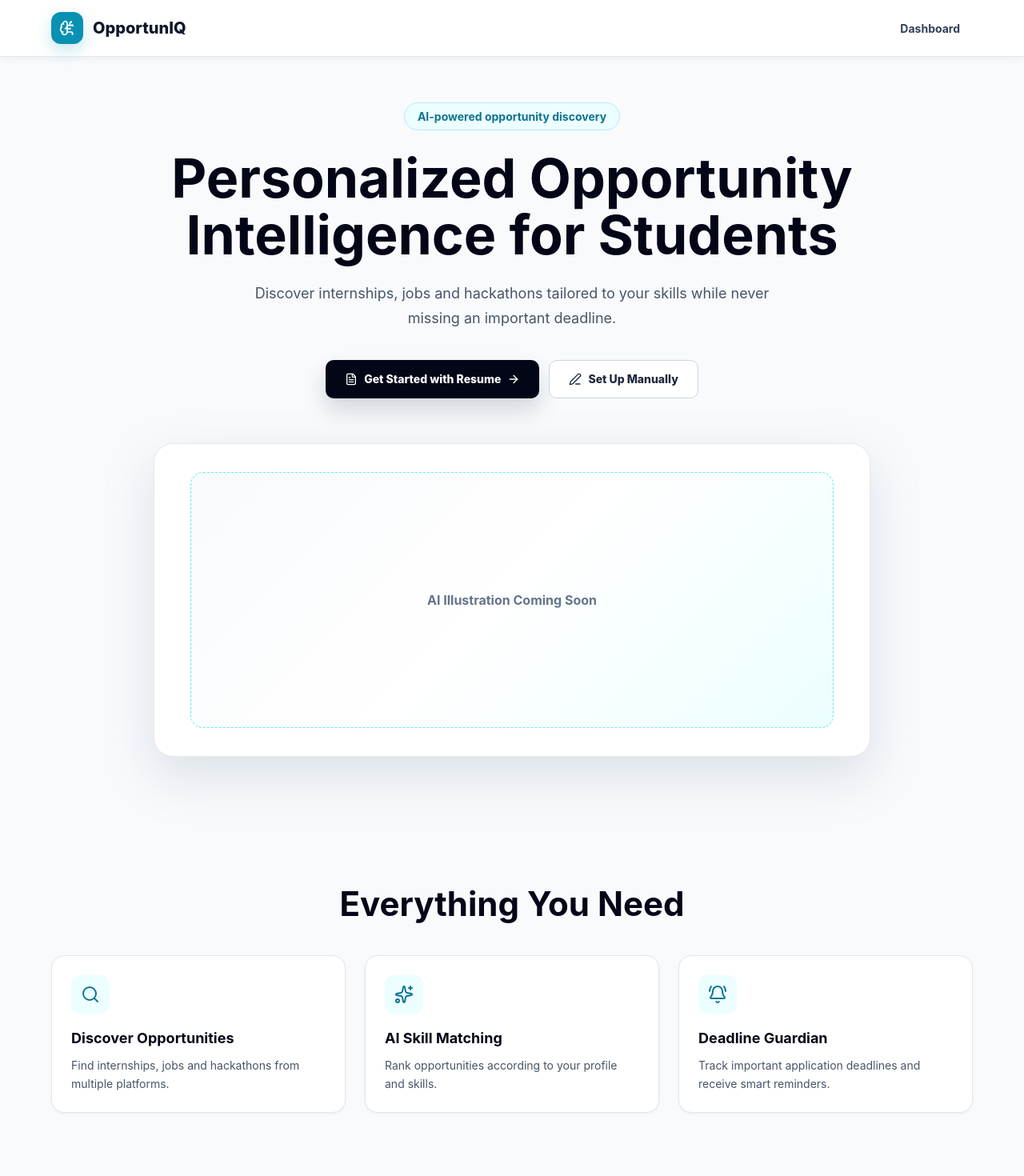
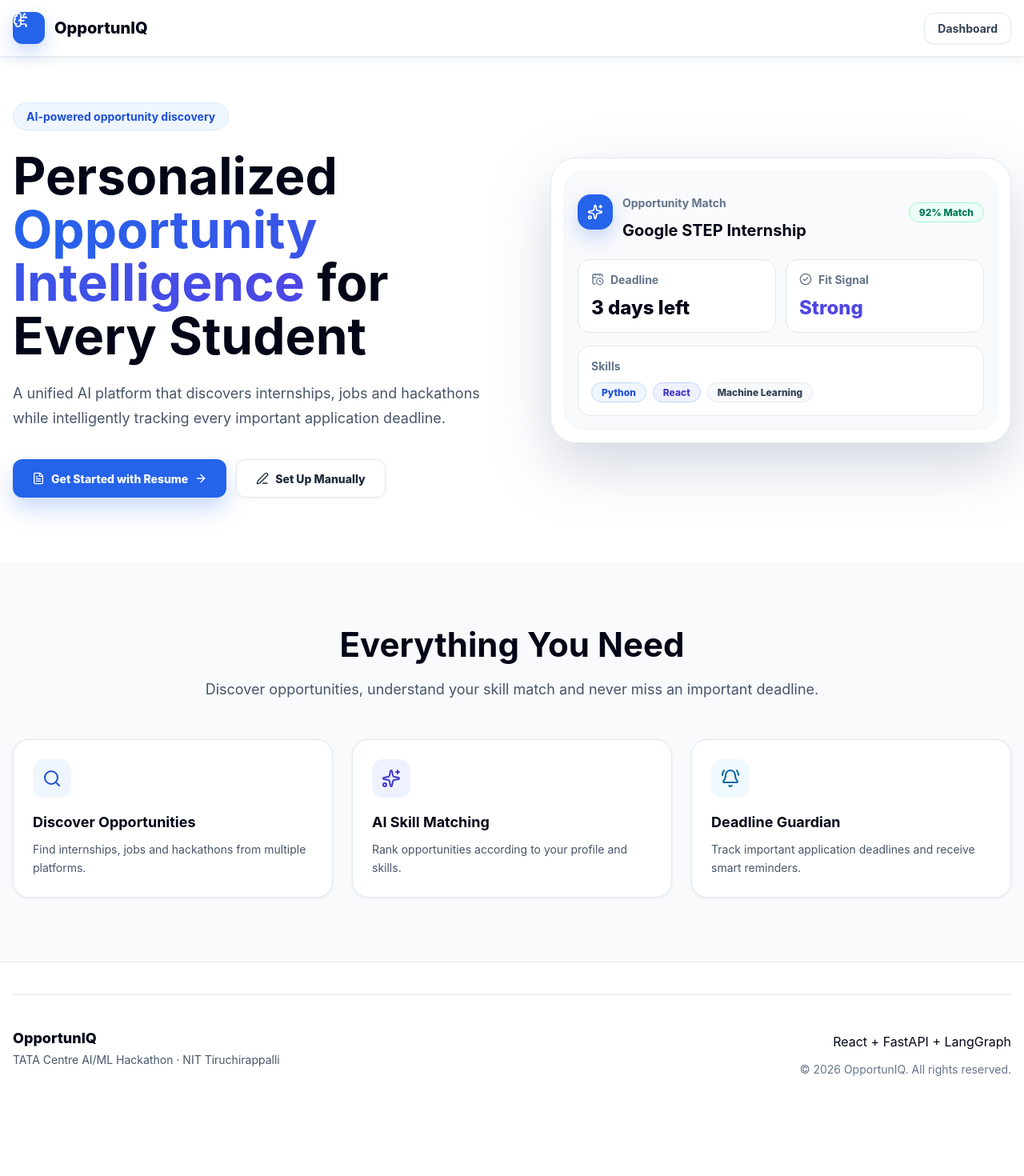
Before and after one commit to SanjayAnand-416/OpportunIQ, a React (Vite) app in the folder opportuniq-frontend/: page / in a window 1280 px wide. Shown: the top 1470 px of the page at 80% size. After the commit the page ends 1385 px from the top, so only its background shows below. Built offline with nearby package versions, Linux system fonts and the light colour scheme.

Commit message:
feat(landing): enhance landing page with professional SaaS UI

```diff
--- /dev/null
+++ b/opportuniq-frontend/src/components/common/Badge.jsx
@@ -0,0 +1,14 @@
+export default function Badge({ children, variant = 'default' }) {
+  const variants = {
+    default: '',
+    blue: 'badge-blue',
+    indigo: 'badge-indigo',
+    green: 'badge-green',
+  }
+
+  return (
+    <span className={`badge ${variants[variant]}`}>
+      {children}
+    </span>
+  )
+}
--- a/opportuniq-frontend/src/components/common/FeatureCard.jsx
+++ b/opportuniq-frontend/src/components/common/FeatureCard.jsx
@@ -1,11 +1,11 @@
-export default function FeatureCard({ icon: Icon, title, description }) {
+export default function FeatureCard({ icon: Icon, title, description, accent }) {
   return (
     <article className="feature-card">
-      <div className="feature-card__icon">
+      <div className={`feature-icon ${accent}`}>
         <Icon size={24} aria-hidden="true" />
       </div>
-      <h3 className="feature-card__title">{title}</h3>
-      <p className="feature-card__description">{description}</p>
+      <h3 className="feature-title">{title}</h3>
+      <p className="feature-description">{description}</p>
     </article>
   )
 }
--- a/opportuniq-frontend/src/components/common/FeaturesSection.jsx
+++ b/opportuniq-frontend/src/components/common/FeaturesSection.jsx
@@ -6,32 +6,44 @@ const FEATURES = [
     icon: Search,
     title: 'Discover Opportunities',
     description: 'Find internships, jobs and hackathons from multiple platforms.',
+    accent: 'accent-blue',
   },
   {
     icon: Sparkles,
     title: 'AI Skill Matching',
     description: 'Rank opportunities according to your profile and skills.',
+    accent: 'accent-indigo',
   },
   {
     icon: BellRing,
     title: 'Deadline Guardian',
     description:
       'Track important application deadlines and receive smart reminders.',
+    accent: 'accent-sky',
   },
 ]
 
 export default function FeaturesSection() {
   return (
-    <section className="features">
-      <div className="features__inner">
-        <h2 className="features__title">Everything You Need</h2>
-        <div className="features__grid">
+    <section className="features-section">
+      <div className="section-inner">
+        <div className="section-heading">
+          <h2 className="section-title">
+            Everything You Need
+          </h2>
+          <p className="section-subtitle">
+            Discover opportunities, understand your skill match and never miss
+            an important deadline.
+          </p>
+        </div>
+        <div className="features-grid">
           {FEATURES.map((feature) => (
             <FeatureCard
               key={feature.title}
               icon={feature.icon}
               title={feature.title}
               description={feature.description}
+              accent={feature.accent}
             />
           ))}
         </div>
--- /dev/null
+++ b/opportuniq-frontend/src/components/common/HeroPreviewCard.jsx
@@ -0,0 +1,59 @@
+import { CalendarClock, CheckCircle2, Sparkles } from 'lucide-react'
+import Badge from './Badge'
+
+const skills = ['Python', 'React', 'Machine Learning']
+const skillVariants = ['blue', 'indigo', 'default']
+
+export default function HeroPreviewCard() {
+  return (
+    <aside
+      className="preview-card"
+      aria-label="Opportunity match preview"
+    >
+      <div className="preview-shell">
+        <div className="preview-header">
+          <div className="preview-title-row">
+            <div className="preview-icon">
+              <Sparkles size={20} aria-hidden="true" />
+            </div>
+            <div>
+              <p className="preview-label">Opportunity Match</p>
+              <h2 className="preview-title">
+                Google STEP Internship
+              </h2>
+            </div>
+          </div>
+          <Badge variant="green">92% Match</Badge>
+        </div>
+
+        <div className="stats-grid">
+          <div className="stat-card">
+            <div className="stat-label">
+              <CalendarClock size={16} aria-hidden="true" />
+              Deadline
+            </div>
+            <p className="stat-value">3 days left</p>
+          </div>
+          <div className="stat-card">
+            <div className="stat-label">
+              <CheckCircle2 size={16} aria-hidden="true" />
+              Fit Signal
+            </div>
+            <p className="stat-value stat-value-indigo">Strong</p>
+          </div>
+        </div>
+
+        <div className="preview-panel">
+          <p className="skills-title">Skills</p>
+          <div className="skills-row">
+            {skills.map((skill, index) => (
+              <Badge key={skill} variant={skillVariants[index]}>
+                {skill}
+              </Badge>
+            ))}
+          </div>
+        </div>
+      </div>
+    </aside>
+  )
+}
--- a/opportuniq-frontend/src/components/common/HeroSection.jsx
+++ b/opportuniq-frontend/src/components/common/HeroSection.jsx
@@ -1,36 +1,49 @@
 import { ArrowRight, FileText, PenLine } from 'lucide-react'
 import { Link } from 'react-router-dom'
 import { ROUTES } from '../../constants/routes'
+import HeroPreviewCard from './HeroPreviewCard'
 
 export default function HeroSection() {
   return (
-    <section className="hero">
-      <div className="hero__inner">
-        <div className="hero__eyebrow">
+    <section className="hero-section">
+      <div className="hero-grid">
+        <div className="hero-copy">
+          <p className="eyebrow">
             AI-powered opportunity discovery
-        </div>
-        <h1 className="hero__title">
-          Personalized Opportunity Intelligence for Students
+          </p>
+          <h1 className="hero-title">
+            Personalized{' '}
+            <span className="gradient-text">
+              Opportunity Intelligence
+            </span>{' '}
+            for Every Student
           </h1>
-        <p className="hero__subtitle">
-          Discover internships, jobs and hackathons tailored to your skills
-          while never missing an important deadline.
+          <p className="hero-subtitle">
+            A unified AI platform that discovers internships, jobs and hackathons
+            while intelligently tracking every important application deadline.
           </p>
-        <div className="hero__actions">
-          <Link to={ROUTES.UPLOAD} className="button button--primary">
+          <div className="hero-actions">
+            <Link
+              to={ROUTES.UPLOAD}
+              className="cta-button cta-primary"
+              aria-label="Get started by uploading a resume"
+            >
               <FileText size={16} aria-hidden="true" />
               Get Started with Resume
               <ArrowRight size={16} aria-hidden="true" />
             </Link>
-          <Link to={ROUTES.MANUAL} className="button button--secondary">
+            <Link
+              to={ROUTES.MANUAL}
+              className="cta-button cta-secondary"
+              aria-label="Set up profile manually"
+            >
               <PenLine size={16} aria-hidden="true" />
               Set Up Manually
             </Link>
           </div>
-        <div className="hero__illustration">
-          <div className="hero__illustration-inner">
-            AI Illustration Coming Soon
         </div>
+        <div className="preview-wrap">
+          <HeroPreviewCard />
         </div>
       </div>
     </section>
--- a/opportuniq-frontend/src/components/layout/Footer.jsx
+++ b/opportuniq-frontend/src/components/layout/Footer.jsx
@@ -1,13 +1,22 @@
 export default function Footer() {
   return (
     <footer className="footer">
-      <div className="footer__inner">
-        <p className="footer__brand">OpportunIQ</p>
-        <p className="footer__text">TATA Centre AI/ML Hackathon</p>
-        <p className="footer__text">NIT Tiruchirappalli</p>
-        <p className="footer__built">
-          Built with ❤️ using React + FastAPI + LangGraph
-        </p>
+      <div className="section-inner">
+        <div className="footer-divider" />
+        <div className="footer-content">
+          <div>
+            <p className="footer-brand">OpportunIQ</p>
+            <p className="footer-text">
+              TATA Centre AI/ML Hackathon · NIT Tiruchirappalli
+            </p>
+          </div>
+          <div className="footer-meta">
+            <p>React + FastAPI + LangGraph</p>
+            <p className="footer-muted">
+              © 2026 OpportunIQ. All rights reserved.
+            </p>
+          </div>
+        </div>
       </div>
     </footer>
   )
--- a/opportuniq-frontend/src/components/layout/Navbar.jsx
+++ b/opportuniq-frontend/src/components/layout/Navbar.jsx
@@ -5,18 +5,22 @@ import { ROUTES } from '../../constants/routes'
 export default function Navbar() {
   return (
     <header className="navbar">
-      <nav className="navbar__inner">
+      <nav className="navbar-inner" aria-label="Primary navigation">
         <Link
           to={ROUTES.LANDING}
-          className="navbar__brand"
+          className="brand-link"
           aria-label="OpportunIQ home"
         >
-          <span className="navbar__icon">
+          <span className="brand-icon">
             <BrainCircuit size={20} aria-hidden="true" />
           </span>
           OpportunIQ
         </Link>
-        <Link to={ROUTES.DASHBOARD} className="navbar__link">
+        <Link
+          to={ROUTES.DASHBOARD}
+          className="nav-button"
+          aria-label="Open dashboard"
+        >
           Dashboard
         </Link>
       </nav>
--- a/opportuniq-frontend/src/styles/globals.css
+++ b/opportuniq-frontend/src/styles/globals.css
@@ -1,7 +1,7 @@
 :root {
   font-family: Inter, ui-sans-serif, system-ui, -apple-system, BlinkMacSystemFont, "Segoe UI", sans-serif;
   color: #0f172a;
-  background: #f8fafc;
+  background: #ffffff;
   font-synthesis: none;
   text-rendering: optimizeLegibility;
   -webkit-font-smoothing: antialiased;
@@ -25,233 +25,406 @@ a {
 
 .landing-page {
   min-height: 100vh;
-  background: #f8fafc;
+  color: #020617;
+  background: #ffffff;
 }
 
 .navbar {
   position: fixed;
   inset: 0 0 auto;
   z-index: 50;
-  border-bottom: 1px solid #e2e8f0;
-  background: rgba(255, 255, 255, 0.96);
-  box-shadow: 0 1px 12px rgba(15, 23, 42, 0.06);
-  backdrop-filter: blur(12px);
+  border-bottom: 1px solid rgba(226, 232, 240, 0.85);
+  background: rgba(255, 255, 255, 0.9);
+  box-shadow: 0 1px 12px rgba(148, 163, 184, 0.25);
+  backdrop-filter: blur(16px);
 }
 
-.navbar__inner {
+.navbar-inner {
   display: flex;
   align-items: center;
   justify-content: space-between;
-  width: min(100% - 32px, 1152px);
   height: 70px;
+  width: min(100% - 32px, 1280px);
   margin: 0 auto;
 }
 
-.navbar__brand {
-  display: flex;
+.brand-link,
+.nav-button,
+.cta-button {
+  display: inline-flex;
   align-items: center;
+  justify-content: center;
+}
+
+.brand-link {
   gap: 12px;
+  border-radius: 12px;
   font-size: 20px;
   font-weight: 800;
   letter-spacing: 0;
+  outline: none;
 }
 
-.navbar__icon {
-  display: inline-flex;
-  align-items: center;
-  justify-content: center;
+.brand-icon {
   width: 40px;
   height: 40px;
   border-radius: 12px;
   color: #ffffff;
-  background: #0891b2;
-  box-shadow: 0 8px 20px rgba(8, 145, 178, 0.22);
+  background: #2563eb;
+  box-shadow: 0 10px 24px rgba(37, 99, 235, 0.24);
 }
 
-.navbar__link {
-  border-radius: 8px;
+.nav-button {
+  border: 1px solid #e2e8f0;
+  border-radius: 12px;
+  background: #ffffff;
   padding: 10px 16px;
   color: #334155;
   font-size: 14px;
   font-weight: 700;
-  transition: background 180ms ease, color 180ms ease;
+  box-shadow: 0 1px 3px rgba(15, 23, 42, 0.06);
+  outline: none;
+  transition: transform 180ms ease, border-color 180ms ease, color 180ms ease, box-shadow 180ms ease;
 }
 
-.navbar__link:hover {
-  color: #0f172a;
-  background: #f1f5f9;
+.nav-button:hover,
+.cta-button:hover {
+  transform: translateY(-2px);
 }
 
-.hero {
-  padding: 128px 24px 80px;
+.nav-button:hover {
+  border-color: #bfdbfe;
+  color: #1d4ed8;
+  box-shadow: 0 10px 20px rgba(148, 163, 184, 0.18);
 }
 
-.hero__inner,
-.features__inner,
-.footer__inner {
-  width: min(100%, 1152px);
+.brand-link:focus-visible,
+.nav-button:focus-visible,
+.cta-button:focus-visible {
+  outline: 2px solid #3b82f6;
+  outline-offset: 4px;
+}
+
+.hero-section {
+  padding: 128px 16px 80px;
+}
+
+.hero-grid {
+  display: grid;
+  align-items: center;
+  gap: 56px;
+  width: min(100%, 1280px);
   margin: 0 auto;
 }
 
-.hero__inner {
-  display: flex;
-  flex-direction: column;
-  align-items: center;
+.hero-copy {
   text-align: center;
 }
 
-.hero__eyebrow {
+.eyebrow {
+  display: inline-flex;
   margin: 0 0 24px;
-  border: 1px solid #bae6fd;
+  border: 1px solid #dbeafe;
   border-radius: 999px;
-  background: #ecfeff;
+  background: #eff6ff;
   padding: 8px 16px;
-  color: #0e7490;
+  color: #1d4ed8;
   font-size: 14px;
   font-weight: 700;
 }
 
-.hero__title {
-  max-width: 860px;
+.hero-title {
   margin: 0;
   color: #020617;
-  font-size: clamp(40px, 7vw, 68px);
+  font-size: clamp(40px, 8vw, 64px);
   line-height: 1.04;
   letter-spacing: 0;
 }
 
-.hero__subtitle {
-  max-width: 700px;
-  margin: 24px 0 0;
+.gradient-text {
+  background: linear-gradient(90deg, #2563eb, #4f46e5);
+  -webkit-background-clip: text;
+  background-clip: text;
+  color: transparent;
+}
+
+.hero-subtitle {
+  max-width: 680px;
+  margin: 24px auto 0;
   color: #475569;
   font-size: 18px;
   line-height: 1.7;
 }
 
-.hero__actions {
+.hero-actions {
   display: flex;
+  flex-direction: column;
   gap: 12px;
   margin-top: 36px;
 }
 
-.button {
-  display: inline-flex;
-  align-items: center;
-  justify-content: center;
+.cta-button {
+  min-height: 48px;
   gap: 8px;
-  min-height: 48px;
-  border-radius: 10px;
+  border-radius: 12px;
   padding: 0 24px;
   font-size: 14px;
   font-weight: 800;
-  transition: border-color 180ms ease, background 180ms ease, color 180ms ease, transform 180ms ease;
+  transition: transform 180ms ease, background 180ms ease, color 180ms ease, border-color 180ms ease, box-shadow 180ms ease;
 }
 
-.button:hover {
-  transform: translateY(-1px);
+.cta-primary {
+  color: #ffffff;
+  background: #2563eb;
+  box-shadow: 0 14px 28px rgba(37, 99, 235, 0.24);
 }
 
-.button--primary {
-  color: #ffffff;
-  background: #020617;
-  box-shadow: 0 14px 28px rgba(15, 23, 42, 0.16);
+.cta-primary:hover {
+  background: #1d4ed8;
+  box-shadow: 0 18px 34px rgba(37, 99, 235, 0.3);
 }
 
-.button--primary:hover {
-  background: #1e293b;
+.cta-secondary {
+  border: 1px solid #e2e8f0;
+  color: #1e293b;
+  background: #ffffff;
+  box-shadow: 0 1px 4px rgba(15, 23, 42, 0.06);
 }
 
-.button--secondary {
-  border: 1px solid #cbd5e1;
-  color: #1e293b;
-  background: #ffffff;
+.cta-secondary:hover {
+  border-color: #c7d2fe;
+  color: #4f46e5;
+  box-shadow: 0 12px 24px rgba(148, 163, 184, 0.2);
 }
 
-.button--secondary:hover {
-  border-color: #67e8f9;
-  color: #0e7490;
+.preview-wrap {
+  display: flex;
+  justify-content: center;
 }
 
-.hero__illustration {
+.preview-card {
+  width: min(100%, 576px);
+  border: 1px solid #e2e8f0;
+  border-radius: 32px;
+  background: #ffffff;
+  padding: 16px;
+  box-shadow: 0 28px 70px rgba(148, 163, 184, 0.42);
+}
+
+.preview-shell,
+.preview-panel,
+.stat-card {
+  border: 1px solid #e2e8f0;
+}
+
+.preview-shell {
+  border-color: #f1f5f9;
+  border-radius: 24px;
+  background: rgba(248, 250, 252, 0.85);
+  padding: 16px;
+}
+
+.preview-header,
+.preview-title-row,
+.stat-label,
+.skills-row {
+  display: flex;
+  align-items: center;
+}
+
+.preview-header {
+  justify-content: space-between;
+  gap: 16px;
+}
+
+.preview-title-row {
+  gap: 12px;
+}
+
+.preview-icon {
   display: flex;
   align-items: center;
   justify-content: center;
-  width: min(100%, 896px);
-  aspect-ratio: 16 / 7;
-  margin-top: 56px;
-  border: 1px solid #e2e8f0;
-  border-radius: 24px;
-  background: #ffffff;
-  box-shadow: 0 24px 60px rgba(148, 163, 184, 0.28);
+  width: 44px;
+  height: 44px;
+  border-radius: 16px;
+  color: #ffffff;
+  background: #2563eb;
+  box-shadow: 0 10px 24px rgba(37, 99, 235, 0.24);
 }
 
-.hero__illustration-inner {
-  display: flex;
-  align-items: center;
-  justify-content: center;
-  width: 90%;
-  height: 82%;
-  border: 1px dashed #67e8f9;
-  border-radius: 16px;
-  background: linear-gradient(135deg, #f8fafc, #ffffff 48%, #ecfeff);
+.preview-label,
+.stat-label,
+.skills-title {
   color: #64748b;
+  font-size: 14px;
   font-weight: 700;
 }
 
-.features {
-  padding: 80px 24px;
+.preview-title {
+  margin: 2px 0 0;
+  color: #020617;
+  font-size: 20px;
+  line-height: 1.2;
 }
 
-.features__title {
+.stats-grid {
+  display: grid;
+  gap: 12px;
+  margin-top: 24px;
+}
+
+.stat-card,
+.preview-panel {
+  border-radius: 16px;
+  background: #ffffff;
+  padding: 16px;
+}
+
+.stat-label {
+  gap: 8px;
+  margin-bottom: 12px;
+}
+
+.stat-value {
   margin: 0;
+  color: #020617;
+  font-size: 24px;
+  font-weight: 800;
+}
+
+.stat-value-indigo {
+  color: #4f46e5;
+}
+
+.preview-panel {
+  margin-top: 16px;
+}
+
+.skills-title {
+  margin: 0 0 12px;
+}
+
+.skills-row {
+  flex-wrap: wrap;
+  gap: 8px;
+}
+
+.badge {
+  display: inline-flex;
+  align-items: center;
+  border: 1px solid #e2e8f0;
+  border-radius: 999px;
+  background: #f8fafc;
+  padding: 4px 12px;
+  color: #334155;
+  font-size: 12px;
+  font-weight: 800;
+}
+
+.badge-blue {
+  border-color: #bfdbfe;
+  background: #eff6ff;
+  color: #1d4ed8;
+}
+
+.badge-indigo {
+  border-color: #c7d2fe;
+  background: #eef2ff;
+  color: #4338ca;
+}
+
+.badge-green {
+  border-color: #a7f3d0;
+  background: #ecfdf5;
+  color: #047857;
+}
+
+.features-section {
+  padding: 80px 16px;
+  background: #f8fafc;
+}
+
+.section-inner {
+  width: min(100%, 1280px);
+  margin: 0 auto;
+}
+
+.section-heading {
+  max-width: 768px;
+  margin: 0 auto;
   text-align: center;
+}
+
+.section-title {
+  margin: 0;
   color: #020617;
   font-size: clamp(32px, 5vw, 42px);
   line-height: 1.15;
   letter-spacing: 0;
 }
 
-.features__grid {
+.section-subtitle {
+  margin: 16px 0 0;
+  color: #475569;
+  font-size: 18px;
+  line-height: 1.65;
+}
+
+.features-grid {
   display: grid;
-  grid-template-columns: repeat(3, minmax(0, 1fr));
   gap: 24px;
-  margin-top: 40px;
+  margin-top: 48px;
 }
 
 .feature-card {
+  height: 100%;
   border: 1px solid #e2e8f0;
-  border-radius: 16px;
+  border-radius: 20px;
   background: #ffffff;
   padding: 24px;
-  box-shadow: 0 1px 3px rgba(15, 23, 42, 0.06);
-  transition: border-color 180ms ease, box-shadow 180ms ease, transform 180ms ease;
+  box-shadow: 0 1px 4px rgba(15, 23, 42, 0.06);
+  transition: transform 180ms ease, border-color 180ms ease, box-shadow 180ms ease;
 }
 
 .feature-card:hover {
-  border-color: #bae6fd;
-  box-shadow: 0 18px 36px rgba(148, 163, 184, 0.28);
+  border-color: #bfdbfe;
+  box-shadow: 0 20px 40px rgba(148, 163, 184, 0.28);
   transform: translateY(-4px);
 }
 
-.feature-card__icon {
+.feature-icon {
   display: flex;
   align-items: center;
   justify-content: center;
   width: 48px;
   height: 48px;
   margin-bottom: 20px;
-  border-radius: 12px;
-  color: #0e7490;
-  background: #ecfeff;
+  border-radius: 14px;
 }
 
-.feature-card__title {
+.accent-blue {
+  color: #1d4ed8;
+  background: #eff6ff;
+}
+
+.accent-indigo {
+  color: #4338ca;
+  background: #eef2ff;
+}
+
+.accent-sky {
+  color: #0369a1;
+  background: #f0f9ff;
+}
+
+.feature-title {
   margin: 0;
   color: #020617;
   font-size: 18px;
 }
 
-.feature-card__description {
+.feature-description {
   margin: 12px 0 0;
   color: #475569;
   font-size: 14px;
@@ -260,77 +433,112 @@ a {
 
 .footer {
   border-top: 1px solid #e2e8f0;
-  background: #f1f5f9;
-  padding: 40px 24px;
+  background: #ffffff;
+  padding: 40px 16px;
+}
+
+.footer-divider {
+  height: 1px;
+  background: #e2e8f0;
+}
+
+.footer-content {
+  display: flex;
+  flex-direction: column;
+  align-items: center;
+  justify-content: space-between;
+  gap: 24px;
+  padding-top: 32px;
   text-align: center;
 }
 
-.footer__inner {
-  display: grid;
-  gap: 8px;
-}
-
-.footer__brand {
+.footer-brand {
   margin: 0;
   color: #020617;
   font-size: 18px;
   font-weight: 800;
 }
 
-.footer__text,
-.footer__built {
-  margin: 0;
+.footer-text {
+  margin: 8px 0 0;
   color: #475569;
   font-size: 14px;
 }
 
-.footer__built {
-  margin-top: 8px;
+.footer-muted {
+  margin: 8px 0 0;
   color: #64748b;
+  font-size: 14px;
 }
 
-@media (max-width: 860px) {
-  .features__grid {
-    grid-template-columns: 1fr;
+@media (min-width: 640px) {
+  .hero-actions {
+    flex-direction: row;
+    justify-content: center;
+  }
+
+  .stats-grid {
+    grid-template-columns: repeat(2, minmax(0, 1fr));
   }
 }
 
-@media (max-width: 640px) {
-  .navbar__inner {
-    width: min(100% - 24px, 1152px);
+@media (min-width: 768px) {
+  .features-grid {
+    grid-template-columns: repeat(3, minmax(0, 1fr));
   }
 
-  .navbar__brand {
+  .footer-content {
+    flex-direction: row;
+    text-align: left;
+  }
+
+  .footer-meta {
+    text-align: right;
+  }
+}
+
+@media (min-width: 1024px) {
+  .hero-grid {
+    grid-template-columns: 1.02fr 0.98fr;
+    gap: 64px;
+  }
+
+  .hero-copy {
+    text-align: left;
+  }
+
+  .hero-subtitle {
+    margin-left: 0;
+  }
+
+  .hero-actions {
+    justify-content: flex-start;
+  }
+
+  .preview-wrap {
+    justify-content: flex-end;
+  }
+}
+
+@media (max-width: 639px) {
+  .navbar-inner {
+    width: min(100% - 24px, 1280px);
+  }
+
+  .brand-link {
     font-size: 18px;
   }
 
-  .navbar__link {
+  .nav-button {
     padding: 9px 12px;
   }
 
-  .hero {
-    padding: 112px 16px 56px;
-  }
-
-  .hero__subtitle {
-    font-size: 16px;
-  }
-
-  .hero__actions {
-    width: 100%;
-    flex-direction: column;
-  }
-
-  .button {
+  .cta-button {
     width: 100%;
   }
 
-  .hero__illustration {
-    aspect-ratio: 4 / 3;
-    margin-top: 40px;
-  }
-
-  .features {
-    padding: 56px 16px;
+  .preview-header {
+    align-items: flex-start;
+    flex-direction: column;
   }
 }
```
Lines whose indentation alone changed are shown as unchanged.
